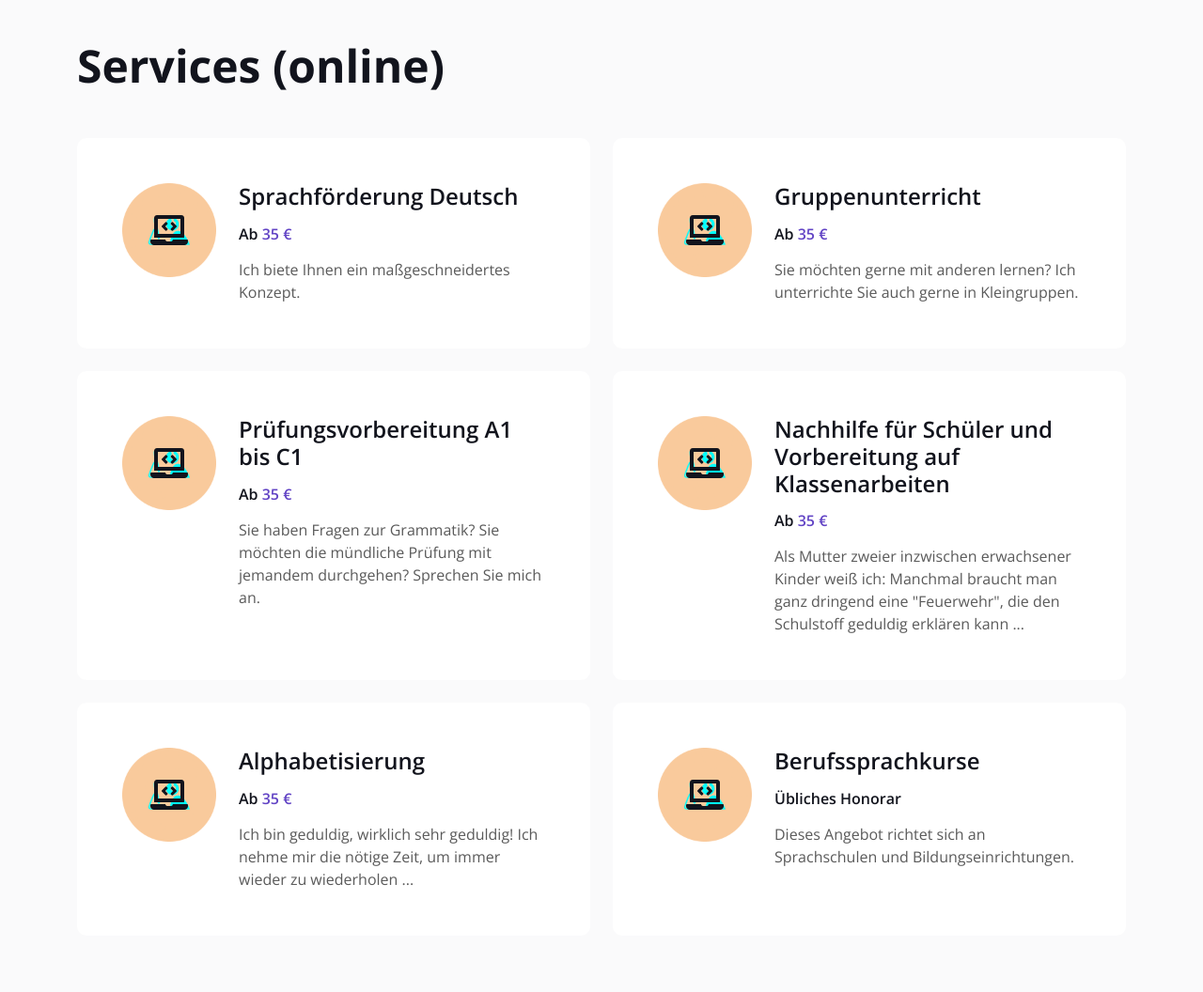
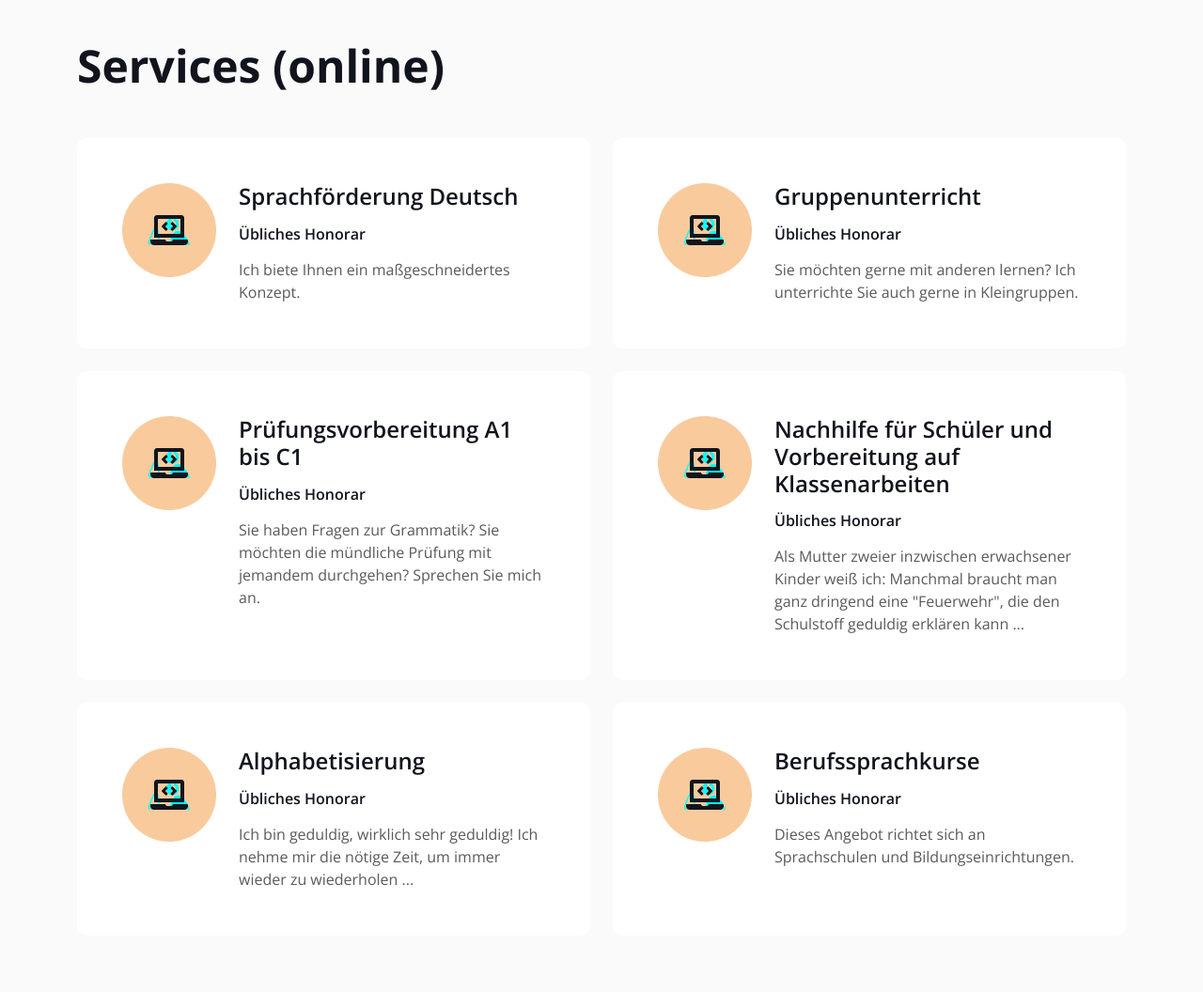
Before and after one commit to latif244/meryem, a Django app: page / in a window 1280 px wide. Shown: the part 1852-2908 px from the top of the page at 94% size. Run offline with Django 4.2, Linux system fonts and the light colour scheme; some libraries are stand-ins or nearby versions.

Commit message:
Fri Jun  9 11:15:43 CEST 2023

```diff
--- a/templates/index.html
+++ b/templates/index.html
@@ -203,7 +203,8 @@
                         </div>
                         <div class="ms-sm-4">
                             <h4 class="mb-3">Sprachförderung Deutsch</h4>
-                            <h6 class="mb-3">Ab <span class="text-primary">35 €</span></h6>
+                            {% comment %} <h6 class="mb-3">Ab <span class="text-primary">35 €</span></h6> {% endcomment %}
+                            <h6 class="mb-3">Übliches Honorar<span class="text-primary"></span></h6>
                             <span>Ich biete Ihnen ein maßgeschneidertes Konzept.</span>
                         </div>
                     </div>
@@ -215,7 +216,8 @@
                         </div>
                         <div class="ms-sm-4">
                             <h4 class="mb-3">Gruppenunterricht</h4>
-                            <h6 class="mb-3">Ab <span class="text-primary">35 €</span></h6>
+                            {% comment %} <h6 class="mb-3">Ab <span class="text-primary">35 €</span></h6> {% endcomment %}
+                            <h6 class="mb-3">Übliches Honorar<span class="text-primary"></span></h6>
                             <span>Sie möchten gerne mit anderen lernen? Ich unterrichte Sie auch gerne in Kleingruppen.</span>
                         </div>
                     </div>
@@ -227,7 +229,8 @@
                         </div>
                         <div class="ms-sm-4">
                             <h4 class="mb-3">Prüfungsvorbereitung A1 bis C1</h4>
-                            <h6 class="mb-3">Ab <span class="text-primary">35 €</span></h6>
+                            {% comment %} <h6 class="mb-3">Ab <span class="text-primary">35 €</span></h6> {% endcomment %}
+                            <h6 class="mb-3">Übliches Honorar<span class="text-primary"></span></h6>
                             <span>Sie haben Fragen zur Grammatik? Sie möchten die mündliche Prüfung mit jemandem durchgehen? Sprechen Sie mich an.</span>
                         </div>
                     </div>
@@ -239,7 +242,8 @@
                         </div>
                         <div class="ms-sm-4">
                             <h4 class="mb-3">Nachhilfe für Schüler und Vorbereitung auf Klassenarbeiten</h4>
-                            <h6 class="mb-3">Ab <span class="text-primary">35 €</span></h6>
+                            {% comment %} <h6 class="mb-3">Ab <span class="text-primary">35 €</span></h6> {% endcomment %}
+                            <h6 class="mb-3">Übliches Honorar<span class="text-primary"></span></h6>
                             <span>Als Mutter zweier inzwischen erwachsener Kinder weiß ich: Manchmal braucht man ganz dringend eine "Feuerwehr", die den Schulstoff geduldig erklären kann ...</span>
                         </div>
                     </div>
@@ -251,7 +255,8 @@
                         </div>
                         <div class="ms-sm-4">
                             <h4 class="mb-3">Alphabetisierung</h4>
-                            <h6 class="mb-3">Ab <span class="text-primary">35 €</span></h6>
+                            <h6 class="mb-3">Übliches Honorar<span class="text-primary"></span></h6>
+                            {% comment %} <h6 class="mb-3">Ab <span class="text-primary">35 €</span></h6> {% endcomment %}
                             <span>Ich bin geduldig, wirklich sehr geduldig! Ich nehme mir die nötige Zeit, um immer wieder zu wiederholen ... </span>
                         </div>
                     </div>
```
